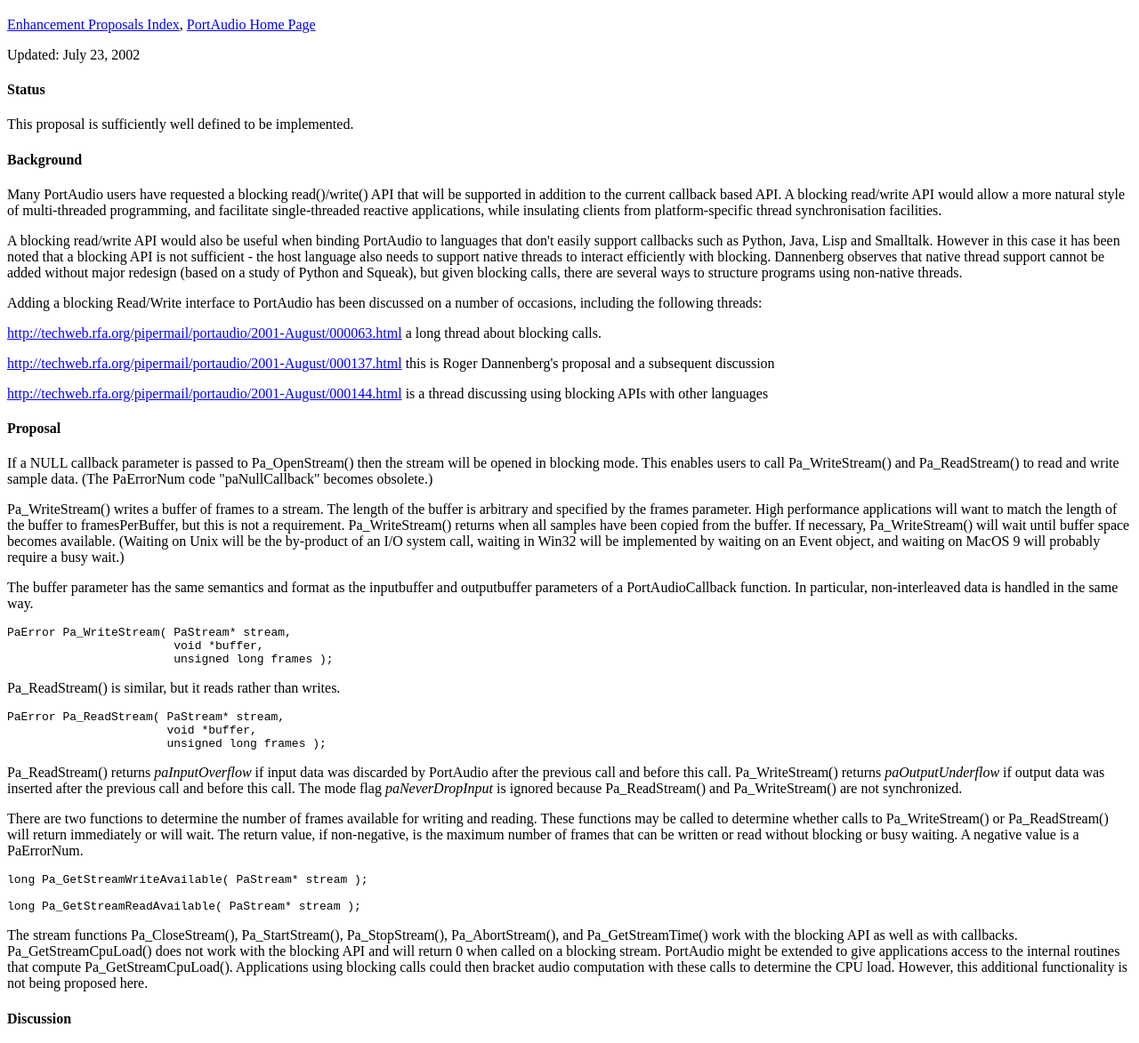
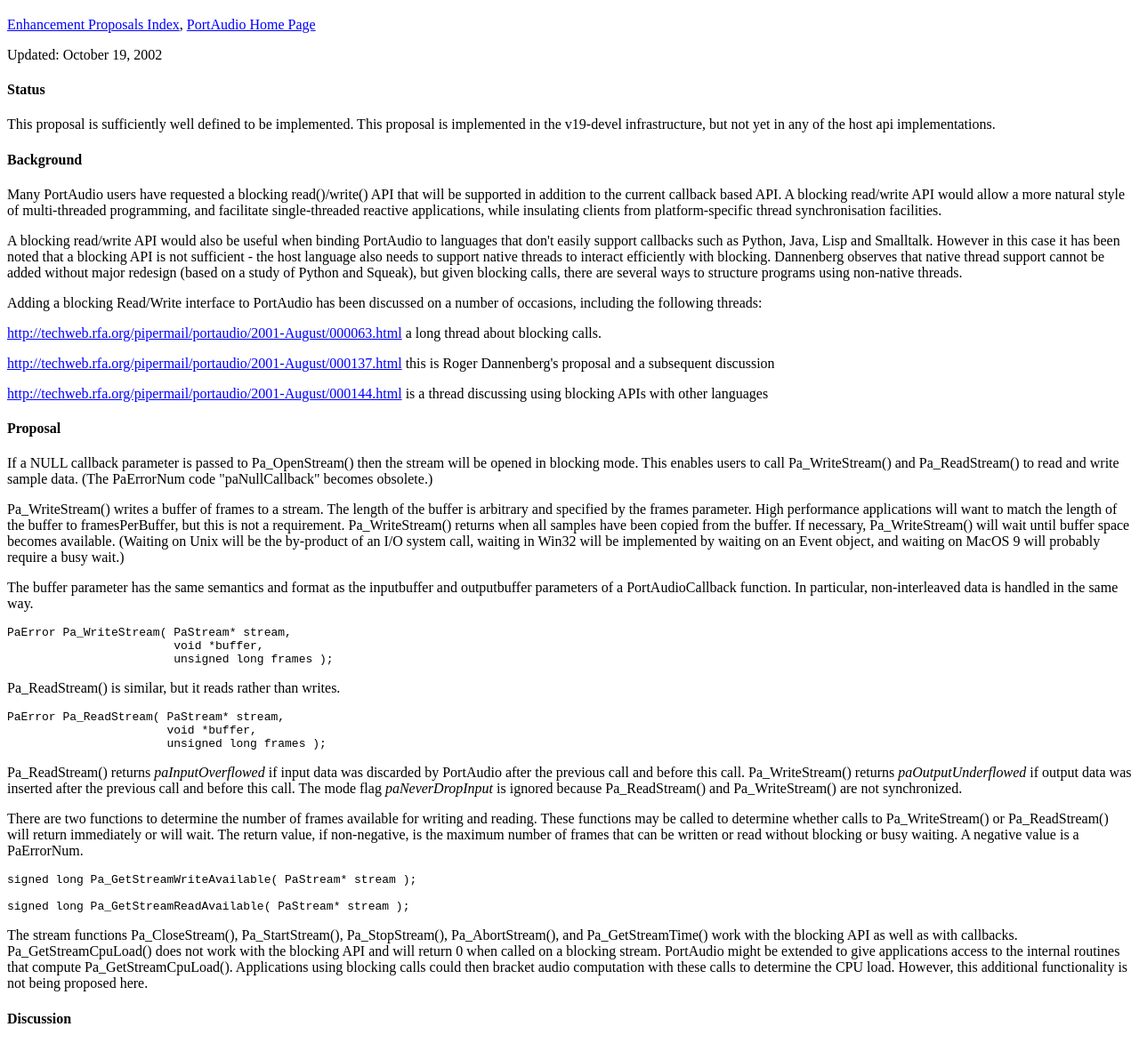
Before and after one commit to svn2github/PortAudio, a plain HTML site: page pa_proposals/trunk/005-BlockingReadWriteInterface.html in a window 1280 px wide. Shown: the part 91-1264 px from the top of the page at 89% size. Drawn offline with Linux system fonts and the light colour scheme.

Commit message:
- added v19-devel status - changed return value of Get*Available to signed long - changed from paInputOverflow to paInputOverflowed - changed from paOutputUnderflow to paOutputUnderflowed
git-svn-id: https://subversion.assembla.com/svn/portaudio@39 0f58301d-fd10-0410-b4af-bbb618454e57

```diff
--- a/pa_proposals/trunk/005-BlockingReadWriteInterface.html
+++ b/pa_proposals/trunk/005-BlockingReadWriteInterface.html
@@ -17,12 +17,12 @@
 
 <P><A href="index.html">Enhancement Proposals Index</A>,
 <A href="http://www.portaudio.com/">PortAudio Home Page</A></P>
-<P>Updated: July 23, 2002 </P>
+<P>Updated: October 19, 2002 </P>
 
 <H4>Status</H4>
 
 <P>
-This proposal is sufficiently well defined to be implemented.
+This proposal is sufficiently well defined to be implemented. This proposal is implemented in the v19-devel infrastructure, but not yet in any of the host api implementations.
 </P>
 
 <H4>Background</H4>
@@ -77,7 +77,7 @@
 </PRE>
 
 <P>
-Pa_ReadStream() returns <I>paInputOverflow</I> if input data was discarded by PortAudio after the previous call and before this call. Pa_WriteStream() returns <I>paOutputUnderflow</I> if output data was inserted after the previous call and before this call. The mode flag <I>paNeverDropInput</I> is ignored because Pa_ReadStream() and Pa_WriteStream() are not synchronized.
+Pa_ReadStream() returns <I>paInputOverflowed</I> if input data was discarded by PortAudio after the previous call and before this call. Pa_WriteStream() returns <I>paOutputUnderflowed</I> if output data was inserted after the previous call and before this call. The mode flag <I>paNeverDropInput</I> is ignored because Pa_ReadStream() and Pa_WriteStream() are not synchronized.
 </P>
 
 <P>
@@ -85,9 +85,9 @@
 </P>
 
 <PRE>
-long Pa_GetStreamWriteAvailable( PaStream* stream );
+signed long Pa_GetStreamWriteAvailable( PaStream* stream );
 
-long Pa_GetStreamReadAvailable( PaStream* stream );
+signed long Pa_GetStreamReadAvailable( PaStream* stream );
 </PRE>
 
 <P>
```
